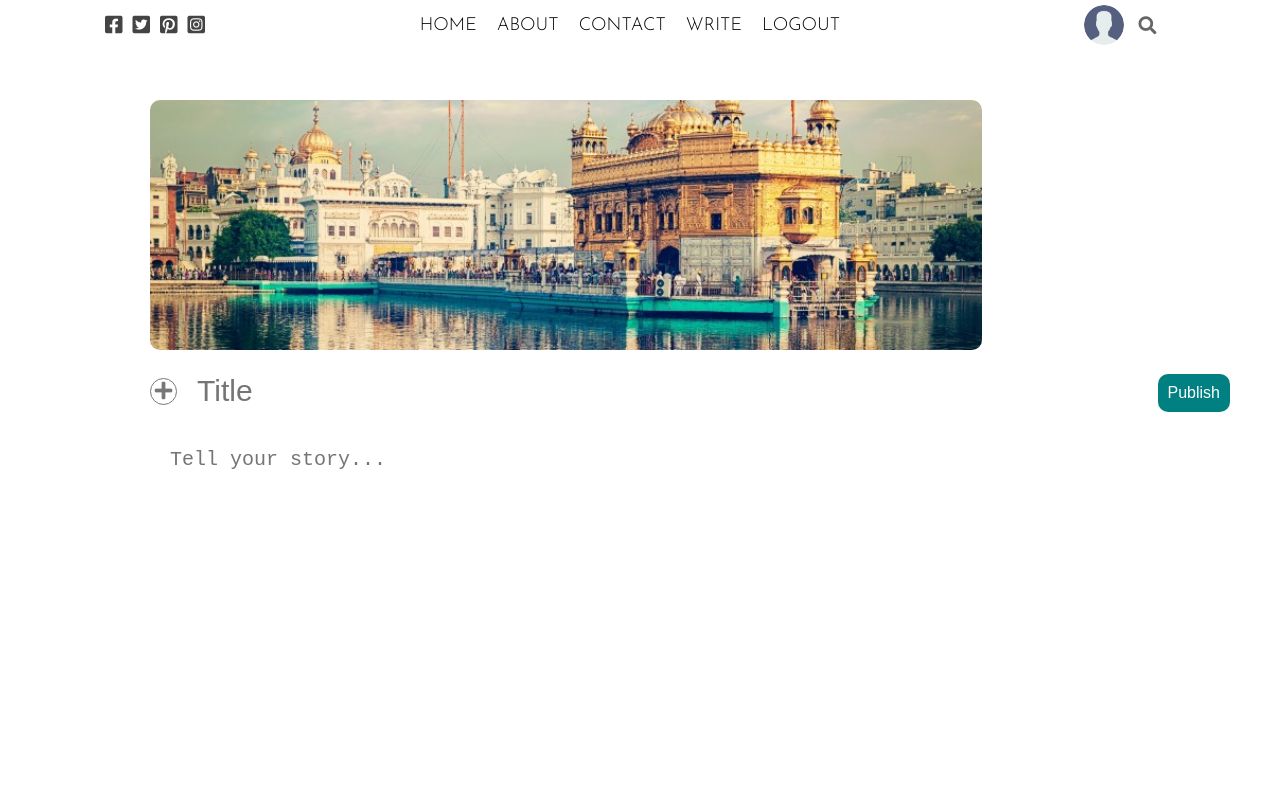
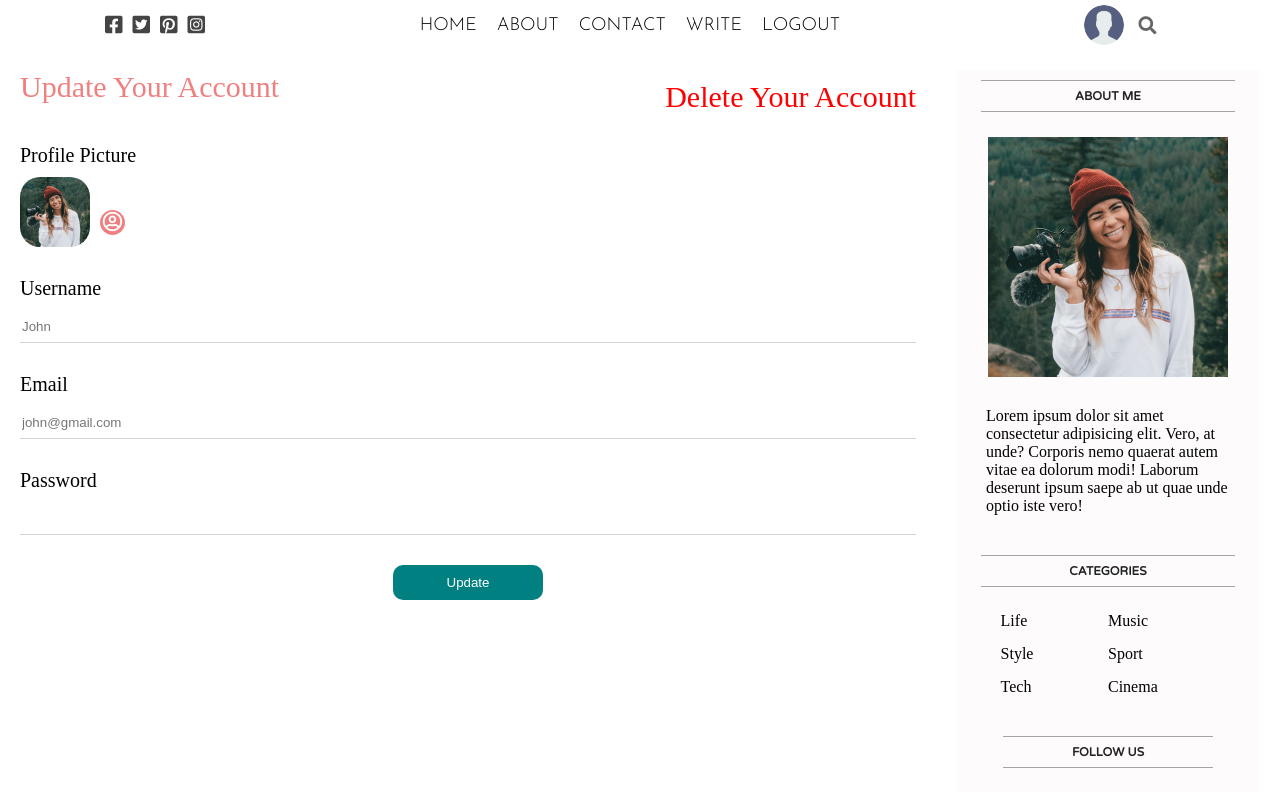
Before and after one commit to Snehalaxmi-S/Blog, a React (Create React App) app in the folder my-app/: page / in a window 1280 px wide. Shown: the top 792 px of the page. Built offline with nearby package versions, Linux system fonts and the light colour scheme.

Commit message:
Updated settings

```diff
--- a/my-app/src/App.js
+++ b/my-app/src/App.js
@@ -1,14 +1,15 @@
 import TopBar from "./components/Top/TopBar";
+import Settings from "./pages/settings/Settings";
 // import Home from "./pages/home/Home";
 // import Single from "./pages/single/Single";
-import Write from "./pages/write/Write";
+// import Write from "./pages/write/Write";
 
 
 function App() {
   return (
     <div className="App">
     <TopBar />
-    <Write />
+    <Settings />
 
     </div>
   );
--- /dev/null
+++ b/my-app/src/pages/settings/Settings.jsx
@@ -0,0 +1,34 @@
+import "./settings.css";
+import Sidebar from "../../components/sidebar/Sidebar";
+import hey from "./hey.jpg";
+
+export default function Settings() {
+  return (
+    <div className="settings">
+        <div className="settingsWrapper">
+            <div className="settingsTitle">
+                <span className="settingsUpdateTitle">Update Your Account</span>
+                <span className="settingsDeleteTitle">Delete Your Account</span>
+            </div>
+            <form  className="settingsForm">
+                <label>Profile Picture</label>
+                <div className="settingsPP">
+                    <img src={hey} alt="" />
+                    <label htmlFor="fileInput">
+                        <i className="settingsPPIcon far fa-user-circle"></i>
+                    </label>
+                    <input type="file" id="fileInput" style={{display:"none"}}/>
+                </div>
+                <label>Username</label>
+                <input type="text" placeholder="John" />
+                <label>Email</label>
+                <input type="email" placeholder="john@gmail.com" />
+                <label>Password</label>
+                <input type="password" />
+                <button className="settingsSubmit">Update</button>
+            </form>
+        </div>
+        <Sidebar />
+    </div>
+  )
+}
--- /dev/null
+++ b/my-app/src/pages/settings/settings.css
@@ -0,0 +1,82 @@
+.settings{
+    display: flex;
+}
+
+.settingsWrapper{
+    flex: 9;
+    padding: 20px;
+}
+
+.settingsTitle{
+    display: flex;
+    align-items: center;
+    justify-content: space-between;
+}
+
+.settingsUpdateTitle{
+    font-size: 30px;
+    margin-bottom: 20px;
+    color: lightcoral;
+}
+
+.settingsDeleteTitle{
+    color: red;
+    font-size: 30px;
+    cursor: pointer;
+}
+
+.settingsForm{
+    display: flex;
+    flex-direction: column;
+}
+
+.settingsPP{
+    display: flex;
+    align-items: center;
+    margin: 10px 0;
+}
+
+.settingsPP img{
+    width: 70px;
+    height: 70px;
+    border-radius: 20px;
+    object-fit: cover;
+}
+
+.settingsPPIcon{
+    width: 25px;
+    height: 25px;
+    border-radius: 50%;
+    background-color: lightcoral;
+    color: white;
+    display: flex;
+    align-items: center;
+    justify-content: center;
+    margin-left: 10px;
+    cursor: pointer;
+}
+
+.settingsForm label{
+    font-size: 20px;
+    margin-top: 20px;
+}
+
+.settingsForm input{
+    color: gray;
+    margin: 10px 0;
+    height: 30px;
+    border: none;
+    border-bottom: 1px solid lightgray;
+}
+
+.settingsSubmit{
+    width: 150px;
+    align-self: center;
+    border: none;
+    border-radius: 10px;
+    color: white;
+    background-color: teal;
+    padding: 10px;
+    margin-top: 20px;
+    cursor: pointer;
+}
```
Also changed, not shown: my-app/src/pages/settings/hey.jpg (added).
